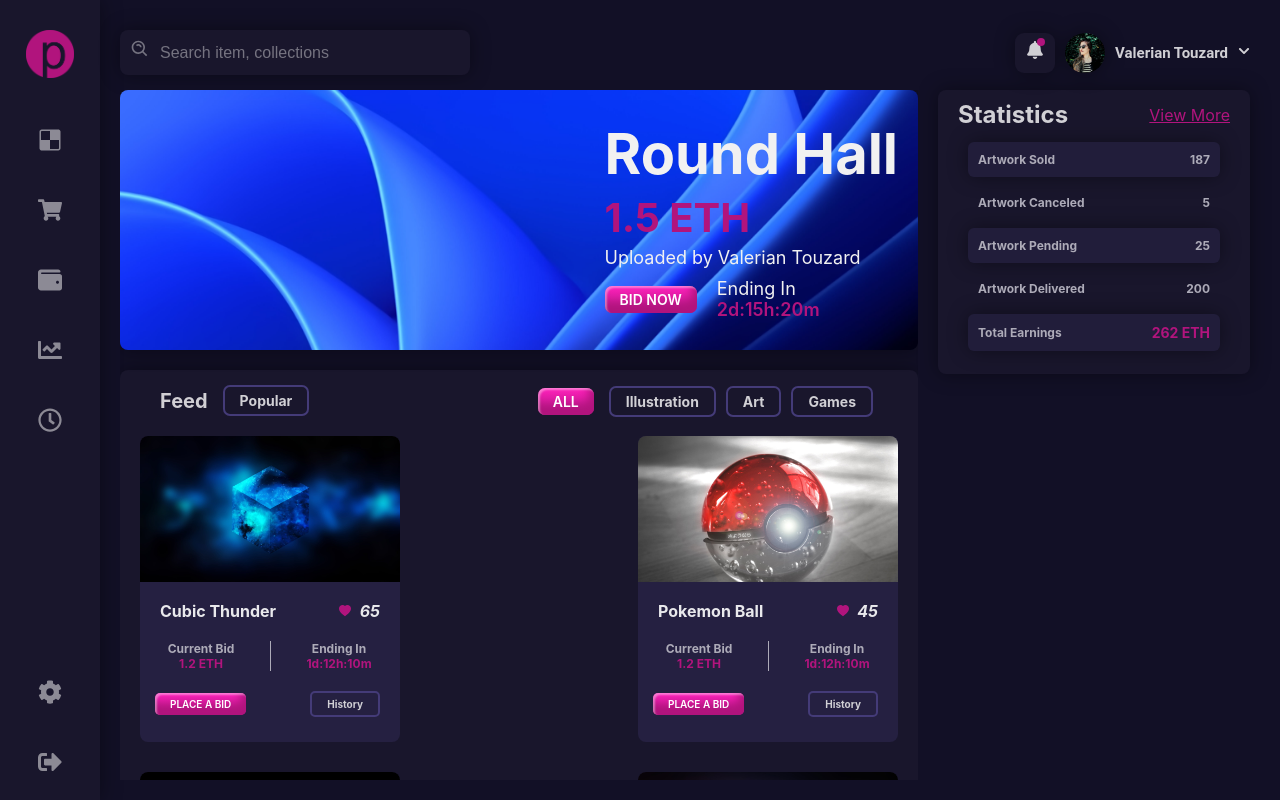
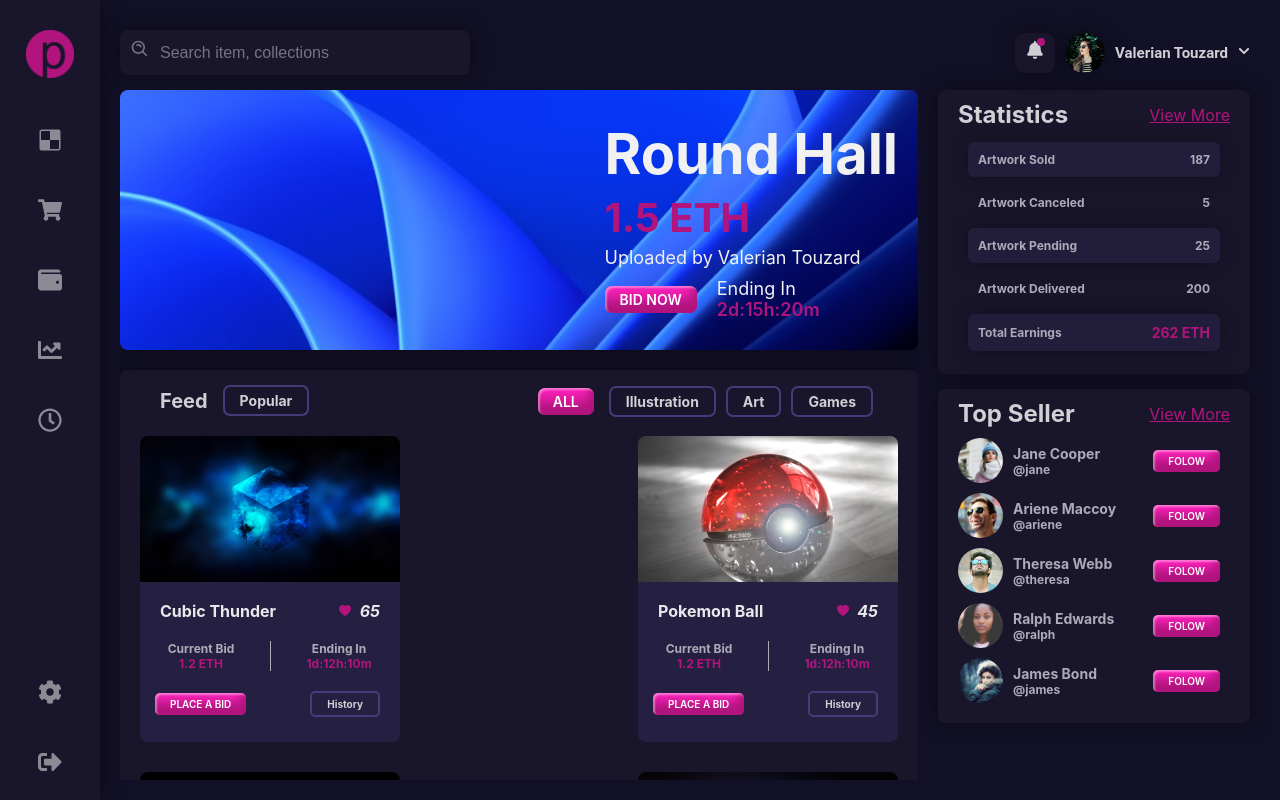
Before and after one commit to Valerian-Touzard/Dashboard, a React (Create React App) app: page / in a window 1280 px wide. Built offline with nearby package versions, Linux system fonts and the light colour scheme.

Commit message:
feat: Ajout de la partit topSeller

```diff
--- a/src/Components/Container/MainContainer/MainContainer.css
+++ b/src/Components/Container/MainContainer/MainContainer.css
@@ -183,24 +183,28 @@
     transition: all 0.3s cubic-bezier(0.17, 0.81, 0.38, 1.39);
 }
 
-.mainContainer .right .topCard{
+.mainContainer .right .topCard,
+.mainContainer .right .bottomRightCard{
     background: #19162c;
     border-radius: 0.5em;
     box-shadow: 0 0 20px rgba(0, 0, 0, 0.4);
     padding: 10px 20px;
 }
 
-.mainContainer .right .topCard .topCard_Name{
+.mainContainer .right .topCard .topCard_Name,
+.mainContainer .right .bottomRightCard .bottomName{
     display: flex;
     justify-content: space-between;
     align-items: center;
 }
 
-.mainContainer .right .topCard .topCard_Name h2{
+.mainContainer .right .topCard .topCard_Name h2,
+.mainContainer .right .bottomRightCard .bottomName h2{
     color: #d1d0d5;
 }
 
-.mainContainer .right .topCard .topCard_Name a{
+.mainContainer .right .topCard .topCard_Name a,
+.mainContainer .right .bottomRightCard .bottomName a{
     color: #b1147d;
 }
 
@@ -230,3 +234,44 @@
     font-size: 14px;
     color: #b1147d;
 }
+
+.mainContainer .right .bottomRightCard{
+    margin-top: 15px;
+}
+
+.mainContainer .right .bottomRightCard .topSeller{
+    display: flex;
+    align-items: center;
+    margin: 10px 0;
+}
+
+.mainContainer .right .bottomRightCard .topSeller .topSellerImg{
+    width: 45px;
+    height: 45px;
+    background: #252041;
+    border-radius: 50%;
+    overflow: hidden;
+}
+
+.mainContainer .right .bottomRightCard .topSeller .topSellerImg img{
+    width: 100%;
+    height: 100%;
+    object-fit: cover;
+}
+
+.mainContainer .right .bottomRightCard .topSeller .topSellerName{
+    font-size: 14px;
+    color: #adabb8;
+    font-weight: bold;
+    margin-left: 10px;
+}
+
+.mainContainer .right .bottomRightCard .topSeller .topSellerName span{
+    display: block;
+    font-size: 12px;
+}
+
+.mainContainer .right .bottomRightCard .topSeller .btn{
+    font-size: 10px;
+    margin-left: auto;
+}
--- a/src/Components/Container/MainContainer/MainContainer.js
+++ b/src/Components/Container/MainContainer/MainContainer.js
@@ -66,6 +66,7 @@ const MainContainer = () => {
       </div>
       <div className="right">
         <MainRightTop />
+        <MainRightBottom />
       </div>
     </div>
   );
--- a/src/Components/Container/MainContainer/MainRightBottom/MainRightBottom.js
+++ b/src/Components/Container/MainContainer/MainRightBottom/MainRightBottom.js
@@ -1,9 +1,30 @@
-import React from 'react'
+import React from "react";
+import TopSeller from "./TopSeller/TopSeller";
 
 const MainRightBottom = () => {
   return (
-    <div>MainRightBottom</div>
-  )
-}
+    <div className="bottomRightCard">
+      <div className="bottomName">
+        <h2>Top Seller</h2>
+        <a href="#">View More</a>
+      </div>
 
-export default MainRightBottom
+      {TopSeller &&
+        TopSeller.map((seller) => (
+          <div className="topSeller" key={seller?.id}>
+            <div className="topSellerImg">
+              <img src={seller.imgSrc} alt="" />
+            </div>
+            <p className="topSellerName">
+              {seller?.seller_name} <span>{seller?.username}</span>
+            </p>
+            <a href="#" className="button1 btn">
+              Folow
+            </a>
+          </div>
+        ))}
+    </div>
+  );
+};
+
+export default MainRightBottom;
--- /dev/null
+++ b/src/Components/Container/MainContainer/MainRightBottom/TopSeller/TopSeller.js
@@ -0,0 +1,15 @@
+import Seller1 from "../../../../../img/seller1.jpg"
+import Seller2 from "../../../../../img/seller2.jpg"
+import Seller3 from "../../../../../img/seller3.jpg"
+import Seller4 from "../../../../../img/seller4.jpg"
+import Seller5 from "../../../../../img/seller5.jpg"
+
+const TopSeller = [
+    {id : 1, seller_name: 'Jane Cooper', username: '@jane', imgSrc: Seller1},
+    {id : 2, seller_name: 'Ariene Maccoy', username: '@ariene', imgSrc: Seller2},
+    {id : 3, seller_name: 'Theresa Webb', username: '@theresa', imgSrc: Seller3},
+    {id : 4, seller_name: 'Ralph Edwards', username: '@ralph', imgSrc: Seller4},
+    {id : 5, seller_name: 'James Bond', username: '@james', imgSrc: Seller5}
+];
+
+export default TopSeller
```
